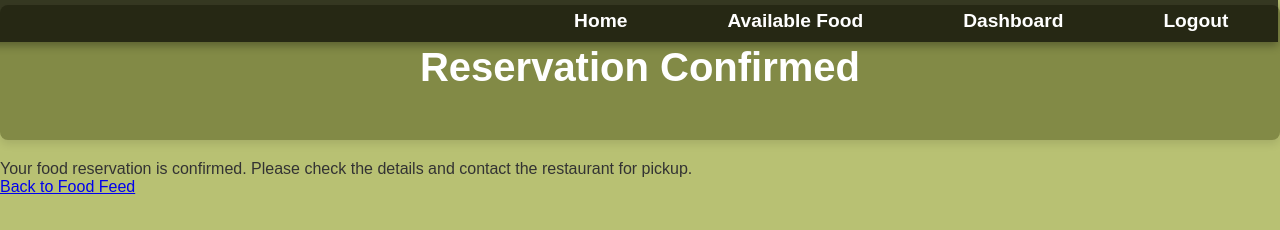
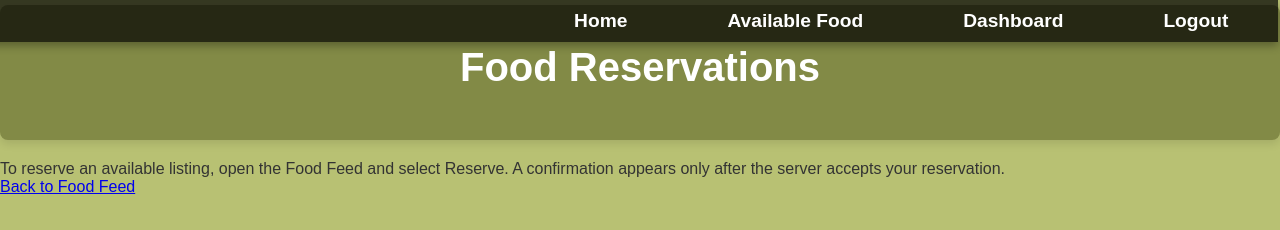
Before and after one commit to RamaKsibati/Food-Bank-website, a website: page frontend/reservation.html in a window 1280 px wide. Drawn offline with Linux system fonts and the light colour scheme.

Commit message:
Fix frontend styles and accurate reservation UI: frontend/reservation.html

```diff
--- a/frontend/reservation.html
+++ b/frontend/reservation.html
@@ -4,7 +4,7 @@
     <meta charset="UTF-8">
     <meta name="viewport" content="width=device-width, initial-scale=1.0">
     <title>Reservation Confirmation</title>
-    <link rel="stylesheet" href="css/styles.css">
+    <link rel="stylesheet" href="CSS/styles.css">
 </head>
 <nav id="navbar">
     <ul class="nav-links">
@@ -18,11 +18,11 @@
 </nav>
 <body>
     <header>
-        <h1>Reservation Confirmed</h1>
+        <h1>Food Reservations</h1>
     </header>
 
     <section>
-        <p>Your food reservation is confirmed. Please check the details and contact the restaurant for pickup.</p>
+        <p>To reserve an available listing, open the Food Feed and select Reserve. A confirmation appears only after the server accepts your reservation.</p>
         <a href="feed.html">Back to Food Feed</a>
     </section>
 </body>
```
